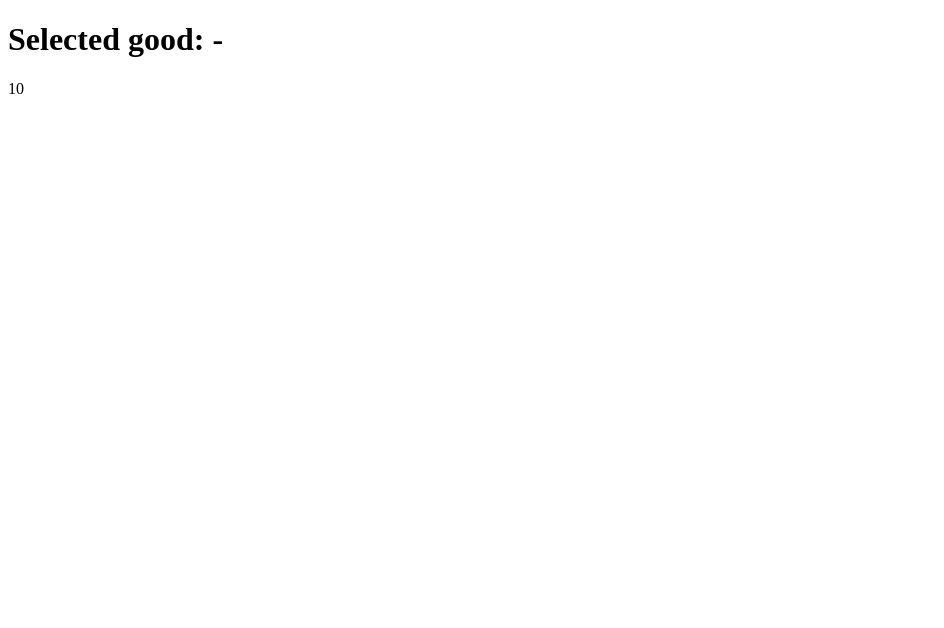
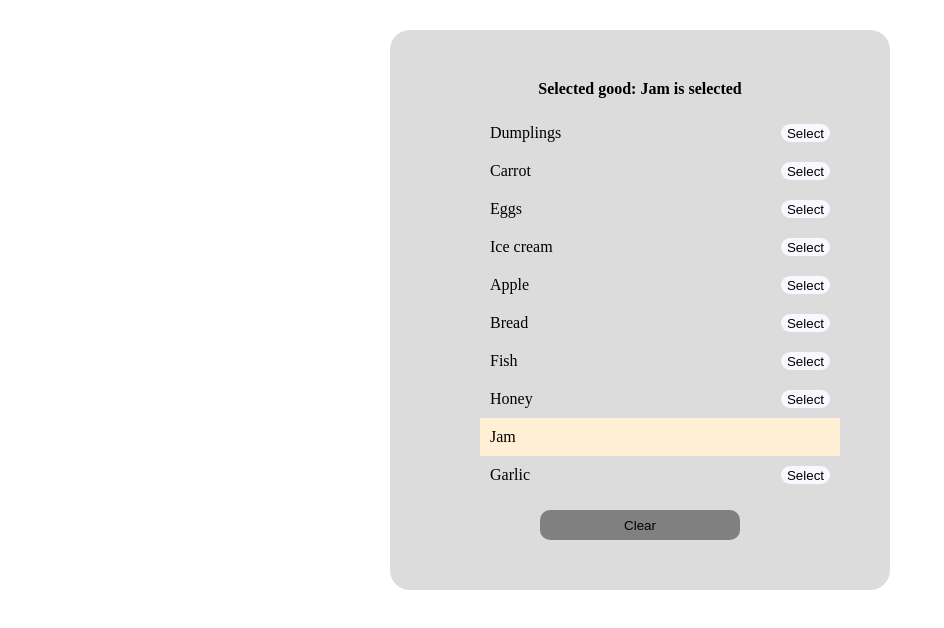
Before and after one commit to mate-academy/react_goods-selector, a React (Create React App) app: page / in a window 1280 px wide. Shown: the top 628 px of the page, without its empty margins (0-944 px from the left). Built offline with nearby package versions, Linux system fonts and the light colour scheme; the HTML template or start-up script is replaced by a standard one.

Commit message:
Goods selector

```diff
--- a/package.json
+++ b/package.json
@@ -7,6 +7,7 @@
   "author": "Mate Academy",
   "license": "GPL-3.0",
   "dependencies": {
+    "classnames": "^2.3.1",
     "node-sass": "^4.14.1",
     "prop-types": "^15.7.2",
     "react": "^16.13.1",
--- a/src/App.js
+++ b/src/App.js
@@ -1,5 +1,6 @@
 import React from 'react';
 import './App.scss';
+import classNames from 'classnames';
 
 const goodsFromServer = [
   'Dumplings',
@@ -14,11 +15,74 @@ const goodsFromServer = [
   'Garlic',
 ];
 
-const App = () => (
-  <div className="App">
-    <h1>Selected good: -</h1>
-    {goodsFromServer.length}
-  </div>
-);
+class App extends React.Component {
+  state = {
+    selectedGoods: ['Jam'],
+  }
+
+  selectGood = (good) => {
+    this.setState(prevState => ({
+      selectedGoods: [...prevState.selectedGoods, good],
+    }));
+  }
+
+  clearingSelectedGoodslist = () => {
+    this.setState(() => ({
+      selectedGoods: [],
+    }));
+  }
+
+  makeSelectedGoodslist = () => {
+    switch (this.state.selectedGoods.length) {
+      case 0:
+        return 'No goods selected';
+      case 1:
+        return `${this.state.selectedGoods} is selected`;
+      case 2:
+        return `${this.state.selectedGoods.join(' and ')} are selected`;
+      default: {
+        return `${this.state.selectedGoods.join(', ')} are selected`;
+      }
+    }
+  }
+
+  render() {
+    return (
+      <div className="app">
+        <h1>
+          Selected good:
+          {' '}
+          {this.makeSelectedGoodslist()}
+        </h1>
+        <ul>
+          {goodsFromServer.map(good => (
+            <li
+              className={classNames('app__list',
+                { activList: this.state.selectedGoods.includes(good) })}
+              key={goodsFromServer.indexOf(good)}
+            >
+              {good}
+              <button
+                type="button"
+                onClick={() => this.selectGood(good)}
+                className={classNames('list__button',
+                  { activ: this.state.selectedGoods.includes(good) })}
+              >
+                Select
+              </button>
+            </li>
+          ))}
+        </ul>
+        <button
+          type="button"
+          className="clear--button"
+          onClick={() => this.clearingSelectedGoodslist()}
+        >
+          Clear
+        </button>
+      </div>
+    );
+  }
+}
 
 export default App;
--- a/src/App.scss
+++ b/src/App.scss
@@ -1 +1,47 @@
-// styles go here
+.app {
+  display: flex;
+  flex-direction: column;
+  width: 400px;
+  margin: 30px auto;
+  background-color: gainsboro;
+  padding: 50px;
+  border-radius: 20px;
+}
+
+h1 {
+  margin: 0 auto;
+  font-size: 16px;
+}
+.app__list {
+  display: flex;
+  justify-content: space-between;
+  padding: 10px;
+}
+
+.activ {
+  display: none;
+}
+
+.activList {
+  background-color: papayawhip;
+}
+
+.list__button {
+    background-color: ghostwhite;
+    border: none;
+    outline: none;
+    border-radius: 10px;
+}
+
+.clear--button {
+  width: 200px;
+  height: 30px;
+  display: flex;
+  align-self: center;
+  justify-content: center;
+  align-items: center;
+  border-radius: 10px;
+  border: none;
+  outline: none;
+  background-color: gray;
+}
```
Also changed, not shown: 1 other file (tests, documents, lock files or other folders).
